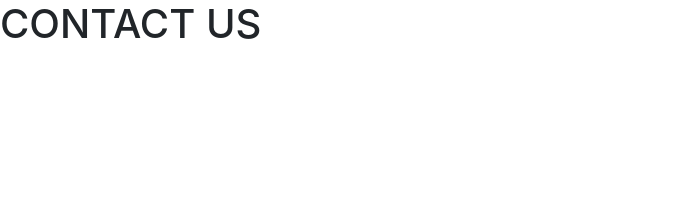
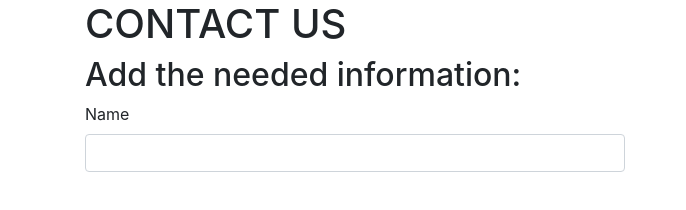
Before and after one commit to Larryogesh/The-Mini-Bakers, a plain HTML site: page index.html in a window 1280 px wide. Shown: the whole page, without its empty margins (0-686 px from the left). Drawn offline with nearby package versions, Linux system fonts and the light colour scheme; files that its build step writes are made by us from their sources; files whose address does not match are found by name.

Commit message:
added form of the name

```diff
--- a/index.html
+++ b/index.html
@@ -9,7 +9,17 @@
     <title>Contact us</title>
   </head>
   <body>
-<h1>CONTACT US</h1>
+<div class="container">
+  <h1>CONTACT US</h1>
+     <div class="row">
+
+       <div class="col-md-6">
+         <h2>Add the needed information:</h2>
+         <form id="new-contact">
+           <div class="form-group">
+             <label for="name">Name</label>
+             <input type="text" class="form-control" id="name">
+           </div>
 
   </body>
 </html>
```
